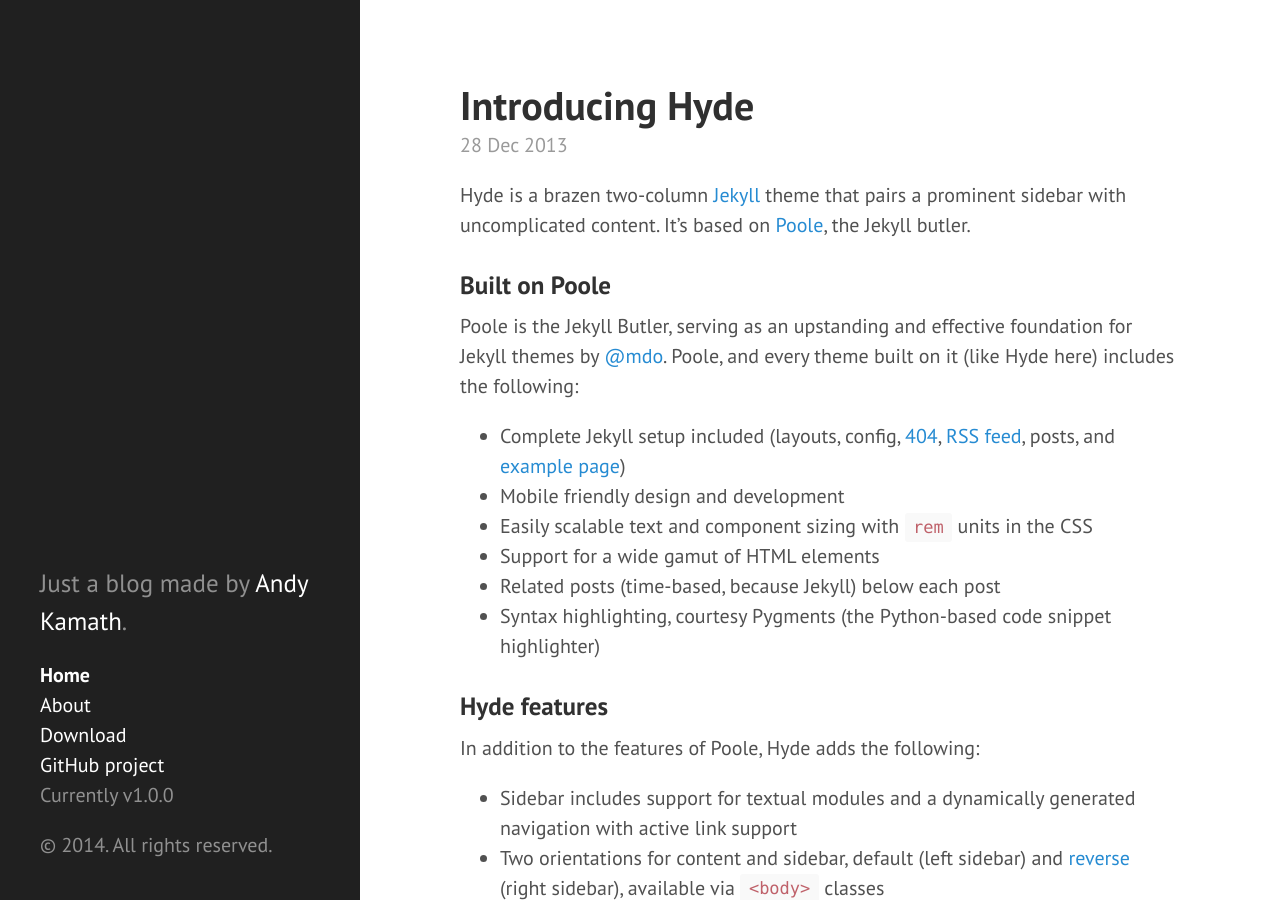
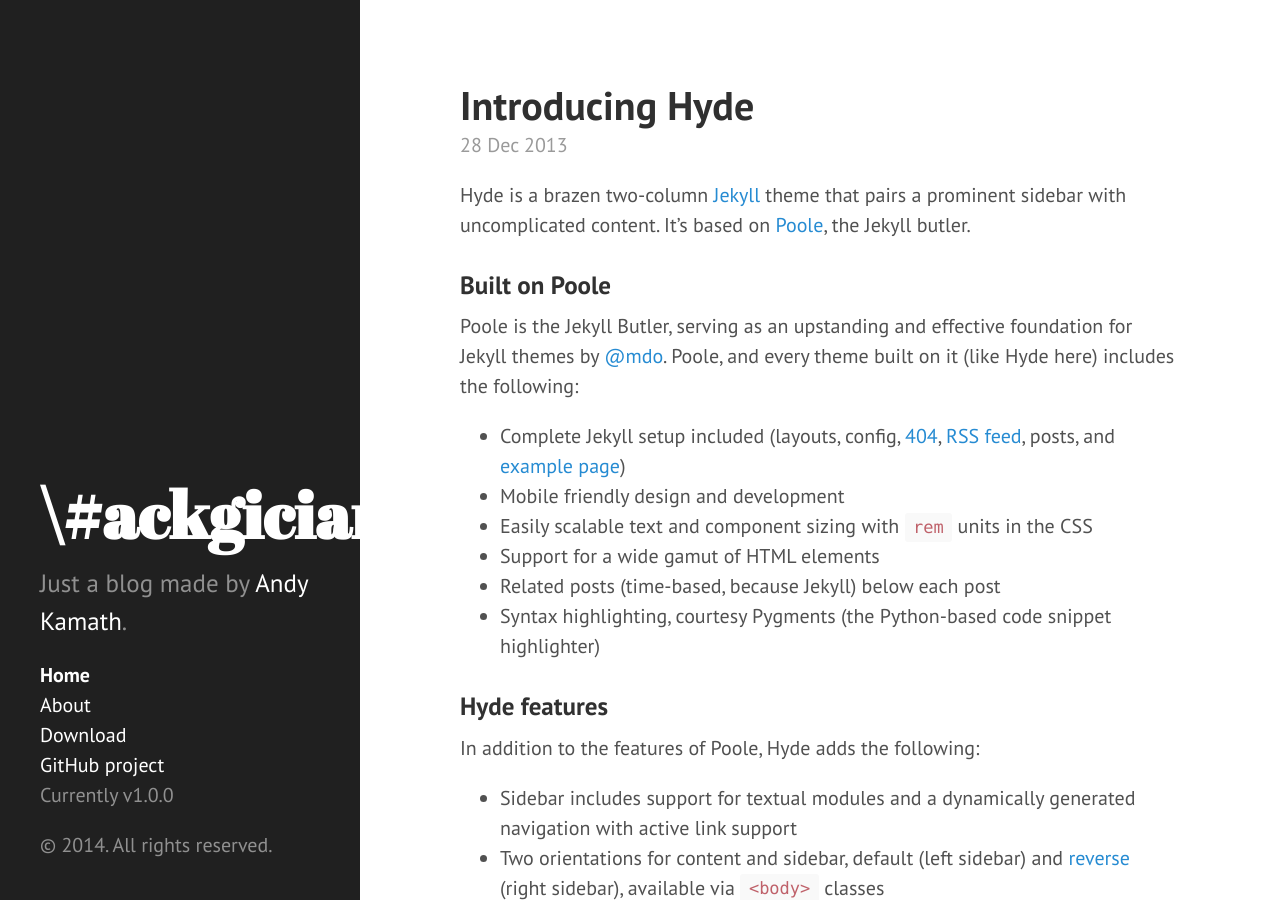
Before and after one commit to hackgician/hackgician.github.io, a Jekyll site: the page built from index.html, in a window 1280 px wide and 900 px high. Built offline with Jekyll 4.4.1, drawn with Linux system fonts in a browser that asks for light colours; Markdown is read by kramdown in place of the engine named in the settings; the list of posts is cut into pages by our own code.

Commit message:
Update _config.yml

```diff
--- a/_config.yml
+++ b/_config.yml
@@ -6,7 +6,7 @@
 permalink:        pretty
 
 # Setup
-title:            #ackgician
+title:            \#ackgician
 tagline:          'blog'
 description:      'Just a blog made by <a href="https://twitter.com/hackgician" target="_blank">Andy Kamath</a>.'
 url:              http://andykamath.com
```
